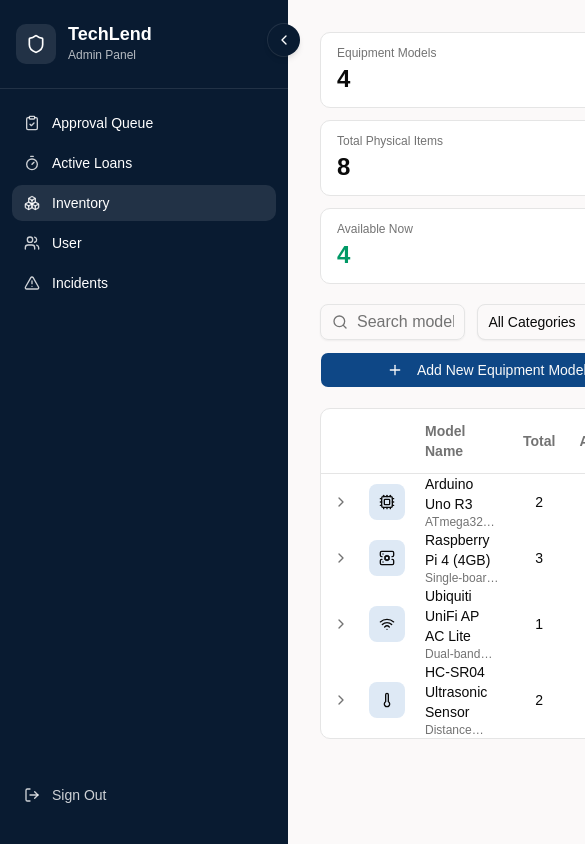
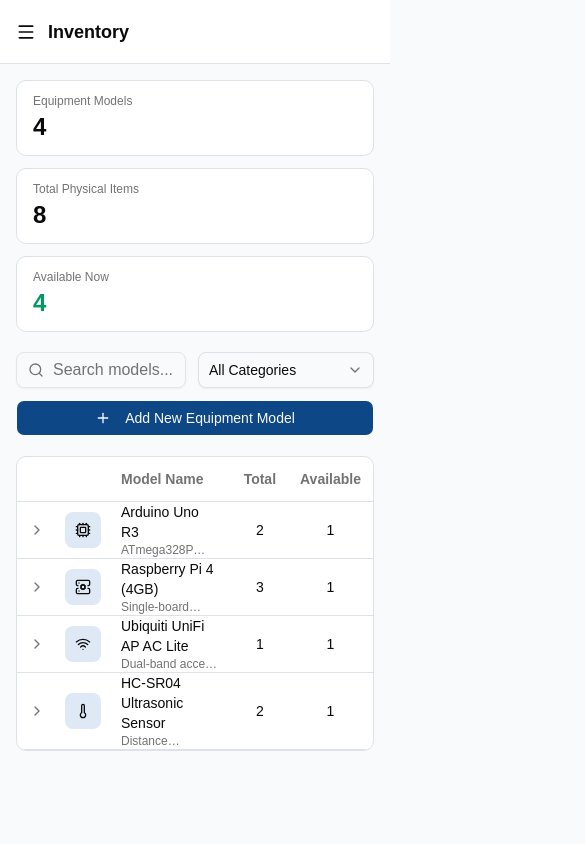
Before and after one commit to renzymigz/IT342-Migallos-TechLend, a React (Vite) app in the folder web/: page /admin/inventory in a window 390 px wide. Shown: the top 844 px of the page, 585 px wide, since content can reach past the window. Built offline with nearby package versions, Linux system fonts and the light colour scheme.

Commit message:
fix(admin-lab-staff): fix admin inventory layout

```diff
--- a/web/src/App.css
+++ b/web/src/App.css
@@ -6,8 +6,8 @@
 @custom-variant dark (&:is(.dark *));
 
 :root {
-    --auth-background: #e9f1fa;
-    --background: #fbf9f9;
+    --auth-background: #f9fafb;
+    --background: #f9fafb;
     --foreground: oklch(0.145 0 0);
     --card: oklch(1 0 0);
     --card-foreground: oklch(0.145 0 0);
@@ -22,7 +22,7 @@
     --accent: oklch(0.97 0 0);
     --accent-foreground: oklch(0.205 0 0);
     --destructive: oklch(0.58 0.22 27);
-    --border: oklch(0.922 0 0);
+    --border: #dce2e8;
     --input: oklch(0.922 0 0);
     --ring: oklch(0.708 0 0);
     --chart-1: oklch(0.809 0.105 251.813);
--- a/web/src/components/admin/AdminLayout.jsx
+++ b/web/src/components/admin/AdminLayout.jsx
@@ -1,16 +1,69 @@
-import { useState } from "react"
-import AdminSidebar from "@/components/admin/AdminSidebar"
+import { useMemo, useState } from "react"
+import { useLocation } from "react-router-dom"
+import { Menu, X } from "lucide-react"
+import AdminSidebar, { navItems } from "@/components/admin/AdminSidebar"
 
+// eslint-disable-next-line react/prop-types
 export default function AdminLayout({ children }) {
   const [isCollapsed, setIsCollapsed] = useState(false)
+  const [sidebarOpen, setSidebarOpen] = useState(false)
+  const location = useLocation()
+
+  const activeTitle = useMemo(() => {
+    return navItems.find((item) => location.pathname.startsWith(item.to))?.label || "Admin"
+  }, [location.pathname])
 
   return (
     <div className="min-h-screen bg-background flex">
-      <AdminSidebar
-        isCollapsed={isCollapsed}
-        onToggle={() => setIsCollapsed((prev) => !prev)}
-      />
-      <main className="flex-1 p-8">{children}</main>
+      <div className="hidden lg:block">
+        <AdminSidebar
+          isCollapsed={isCollapsed}
+          onToggle={() => setIsCollapsed((prev) => !prev)}
+        />
+      </div>
+
+      {sidebarOpen && (
+        <div className="fixed inset-0 z-40 lg:hidden">
+          <button
+            type="button"
+            className="absolute inset-0 bg-black/40"
+            onClick={() => setSidebarOpen(false)}
+            aria-label="Close sidebar"
+          />
+          <div className="relative z-50 h-full w-72">
+            <AdminSidebar
+              isCollapsed={false}
+              onToggle={() => {}}
+              showToggle={false}
+              className="h-full"
+              onNavigate={() => setSidebarOpen(false)}
+            />
+            <button
+              type="button"
+              onClick={() => setSidebarOpen(false)}
+              className="absolute right-3 top-3 rounded-md p-2 text-white/80 hover:bg-white/10 hover:text-white"
+              aria-label="Close sidebar"
+            >
+              <X className="h-4 w-4" />
+            </button>
+          </div>
+        </div>
+      )}
+
+      <div className="flex flex-1 flex-col">
+        <header className="sticky top-0 z-30 flex h-16 items-center gap-3 border-b border-border bg-card px-4 lg:px-6">
+          <button
+            type="button"
+            onClick={() => setSidebarOpen(true)}
+            className="text-foreground lg:hidden"
+            aria-label="Open sidebar"
+          >
+            <Menu className="h-5 w-5" />
+          </button>
+          <h1 className="text-lg font-semibold text-foreground">{activeTitle}</h1>
+        </header>
+        <main className="flex-1 p-4 lg:p-6">{children}</main>
+      </div>
     </div>
   )
 }
--- a/web/src/components/admin/AdminSidebar.jsx
+++ b/web/src/components/admin/AdminSidebar.jsx
@@ -1,3 +1,4 @@
+/* eslint-disable react/prop-types */
 import { NavLink } from "react-router-dom"
 import {
   ClipboardCheck,
@@ -11,33 +12,42 @@
   ChevronRight,
 } from "lucide-react"
 
-const navItems = [
+export const navItems = [
   { label: "Approval Queue", icon: ClipboardCheck, to: "/admin/approval-queue" },
   { label: "Active Loans", icon: Timer, to: "/admin/active-loans" },
   { label: "Inventory", icon: Boxes, to: "/admin/inventory" },
-  { label: "User", icon: Users, to: "/admin/users" },
+  { label: "Users", icon: Users, to: "/admin/users" },
   { label: "Incidents", icon: AlertTriangle, to: "/admin/incidents" },
 ]
 
-export default function AdminSidebar({ isCollapsed, onToggle }) {
+export default function AdminSidebar({
+  isCollapsed,
+  onToggle,
+  showToggle = true,
+  className = "",
+  onNavigate,
+}) {
   return (
     <aside
       className={[
         "relative shrink-0 bg-[#091b31] text-white transition-all duration-300",
         isCollapsed ? "w-20" : "w-72",
+        className,
       ].join(" ")}
     >
+      {showToggle && (
         <button
           type="button"
           onClick={onToggle}
           className={[
-          "absolute -right-3 top-6 flex h-8 w-8 items-center justify-center rounded-full bg-[#091b31] text-white shadow-md ring-1 ring-white/10",
+            "z-100 absolute -right-3 top-6 flex h-8 w-8 items-center justify-center rounded-full bg-[#091b31] text-white shadow-md ring-1 ring-white/10",
             "hover:bg-[#0c2646]",
           ].join(" ")}
           aria-label={isCollapsed ? "Expand sidebar" : "Collapse sidebar"}
         >
           {isCollapsed ? <ChevronRight className="h-4 w-4" /> : <ChevronLeft className="h-4 w-4" />}
         </button>
+      )}
 
       <div className="px-4 py-6 border-b border-white/10">
         <div className="flex items-center gap-3">
@@ -53,7 +63,7 @@
         </div>
       </div>
 
-      <div className="flex h-[calc(100vh-104px)] flex-col justify-between">
+      <div className="flex h-[calc(100vh)] flex-col justify-between">
         <nav className="px-3 py-4 space-y-1">
           {navItems.map((item) => {
             const Icon = item.icon
@@ -61,6 +71,7 @@
               <NavLink
                 key={item.label}
                 to={item.to}
+                onClick={onNavigate}
                 className={({ isActive }) =>
                   [
                     "flex items-center gap-3 rounded-lg px-3 py-2 text-sm font-medium transition-colors",
--- a/web/src/pages/admin-lab-staff/AdminInventory.jsx
+++ b/web/src/pages/admin-lab-staff/AdminInventory.jsx
@@ -6,6 +6,7 @@
 import {
   DropdownMenu,
   DropdownMenuContent,
+  DropdownMenuItem,
   DropdownMenuRadioGroup,
   DropdownMenuRadioItem,
   DropdownMenuTrigger,
@@ -18,7 +19,9 @@
   ChevronRight,
   Cpu,
   Monitor,
+  MoreHorizontal,
   Plus,
+  RefreshCcw,
   Search,
   ServerCog,
   Thermometer,
@@ -272,7 +275,7 @@
                 return (
                   <Fragment key={model.id}>
                     <tr
-                      className="cursor-pointer transition-colors hover:bg-accent/40"
+                      className="cursor-pointer transition-colors hover:bg-[#eef4fa] border-b border-border"
                       onClick={() => toggleExpand(model.id)}
                     >
                       <td className="w-10 px-3 py-5">
@@ -305,7 +308,7 @@
                     </tr>
 
                     {isExpanded && (
-                      <tr className="bg-muted/20">
+                      <tr className="bg-muted/20 border-t-2 border-border border-b">
                         <td colSpan={6} className="p-0">
                           <div className="px-8 py-5">
                             <div className="flex flex-col gap-4">
@@ -337,6 +340,7 @@
                                     <tr>
                                       <th className="px-3 py-2 text-left">Property Tag</th>
                                       <th className="px-3 py-2 text-left">Status</th>
+                                      <th className="px-3 py-2 text-left">Borrower</th>
                                       <th className="px-3 py-2 text-right">Actions</th>
                                     </tr>
                                   </thead>
@@ -354,17 +358,34 @@
                                             <StatusBadge status={item.status} />
                                           </div>
                                         </td>
+                                        <td className="px-3 py-2 text-muted-foreground">
+                                          {item.borrowerName || "-"}
+                                        </td>
                                         <td className="px-3 py-2 text-right">
+                                          <DropdownMenu>
+                                            <DropdownMenuTrigger asChild>
                                               <Button
-                                            size="sm"
+                                                size="icon"
                                                 variant="ghost"
+                                                className="h-8 w-8"
+                                                onClick={(e) => e.stopPropagation()}
+                                                aria-label="Open actions"
+                                              >
+                                                <MoreHorizontal className="h-4 w-4" />
+                                              </Button>
+                                            </DropdownMenuTrigger>
+                                            <DropdownMenuContent align="end" className="w-44">
+                                              <DropdownMenuItem
                                                 onClick={(e) => {
                                                   e.stopPropagation()
                                                   setStatusChangeTarget({ modelId: model.id, item })
                                                 }}
                                               >
+                                                <RefreshCcw className="mr-2 h-4 w-4" />
                                                 Change Status
-                                          </Button>
+                                              </DropdownMenuItem>
+                                            </DropdownMenuContent>
+                                          </DropdownMenu>
                                         </td>
                                       </tr>
                                     ))}
@@ -488,7 +509,7 @@
         <div className="fixed inset-0 z-50 flex items-center justify-center bg-black/40 p-4">
           <div className="w-full max-w-md rounded-lg border border-border bg-card p-6 shadow-lg">
             <div className="mb-5">
-              <h2 className="text-lg font-semibold text-foreground">Add Physical Barcode</h2>
+              <h2 className="text-lg font-semibold text-foreground">Add Physical Unit</h2>
               <p className="text-sm text-muted-foreground">
                 Register a new physical unit for{" "}
                 <span className="font-semibold text-foreground">
@@ -511,7 +532,7 @@
                   />
                 </div>
                 <p className="text-xs text-muted-foreground">
-                  This tag must be unique and match the physical barcode sticker.
+                  This tag must be unique.
                 </p>
               </div>
               <div className="rounded-md bg-secondary/70 px-3 py-2">
```
Lines whose indentation alone changed are shown as unchanged.
